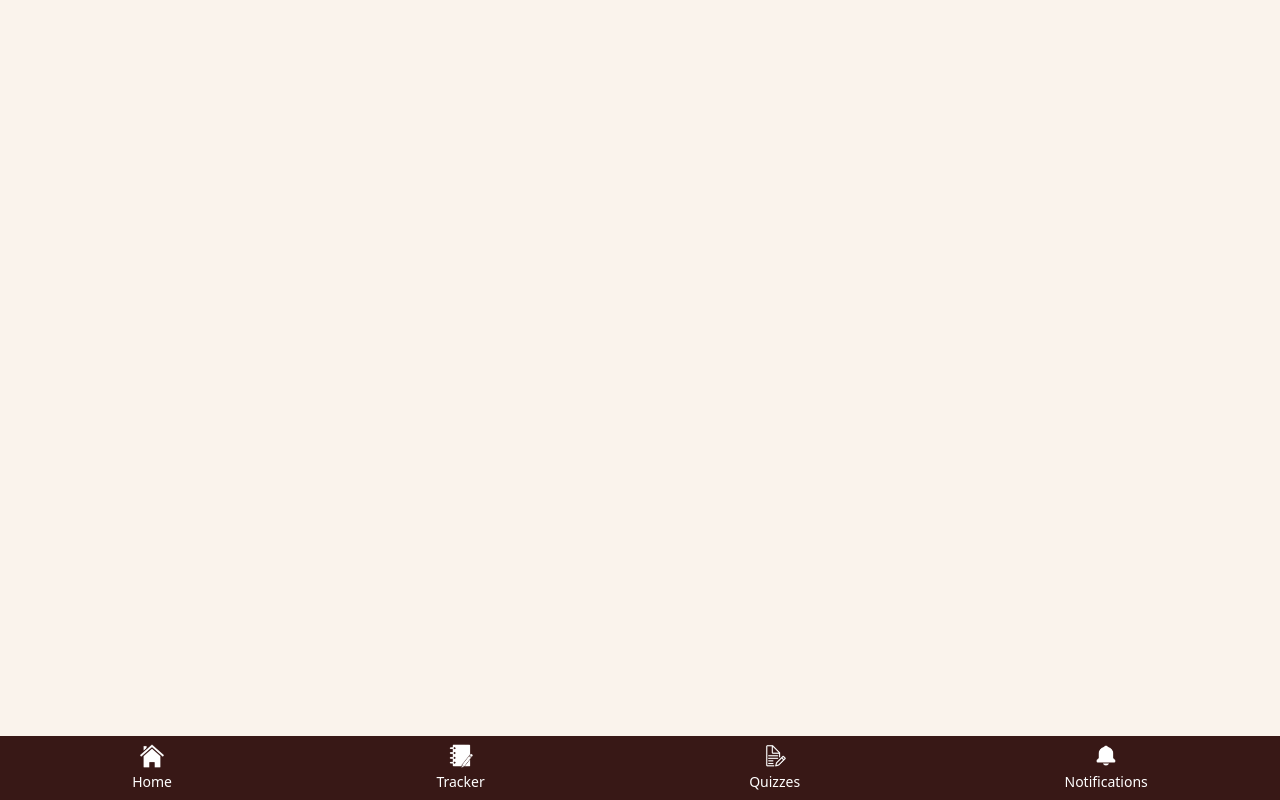
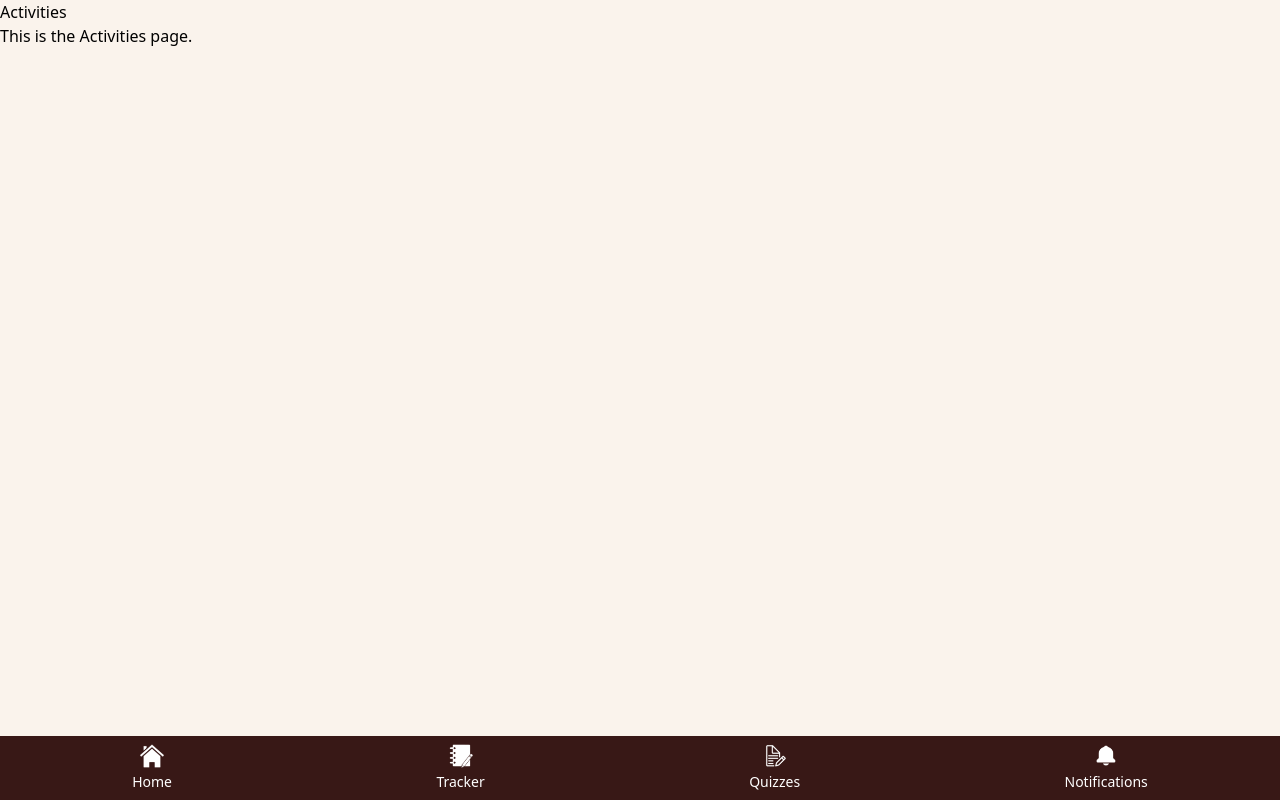
Before and after one commit to chinoy-the-great/nuxt3-drizzle-stitch, a Nuxt app: page /activities in a window 1280 px wide. Built offline with nearby package versions, Linux system fonts and the light colour scheme.

Commit message:
Initialized Activities page.

```diff
--- /dev/null
+++ b/pages/activities.vue
@@ -0,0 +1,7 @@
+<template>
+	<div>
+		<h1>Activities</h1>
+		<p>This is the Activities page.</p>
+	</div>
+</template>
+<script setup lang="ts"></script>
```
